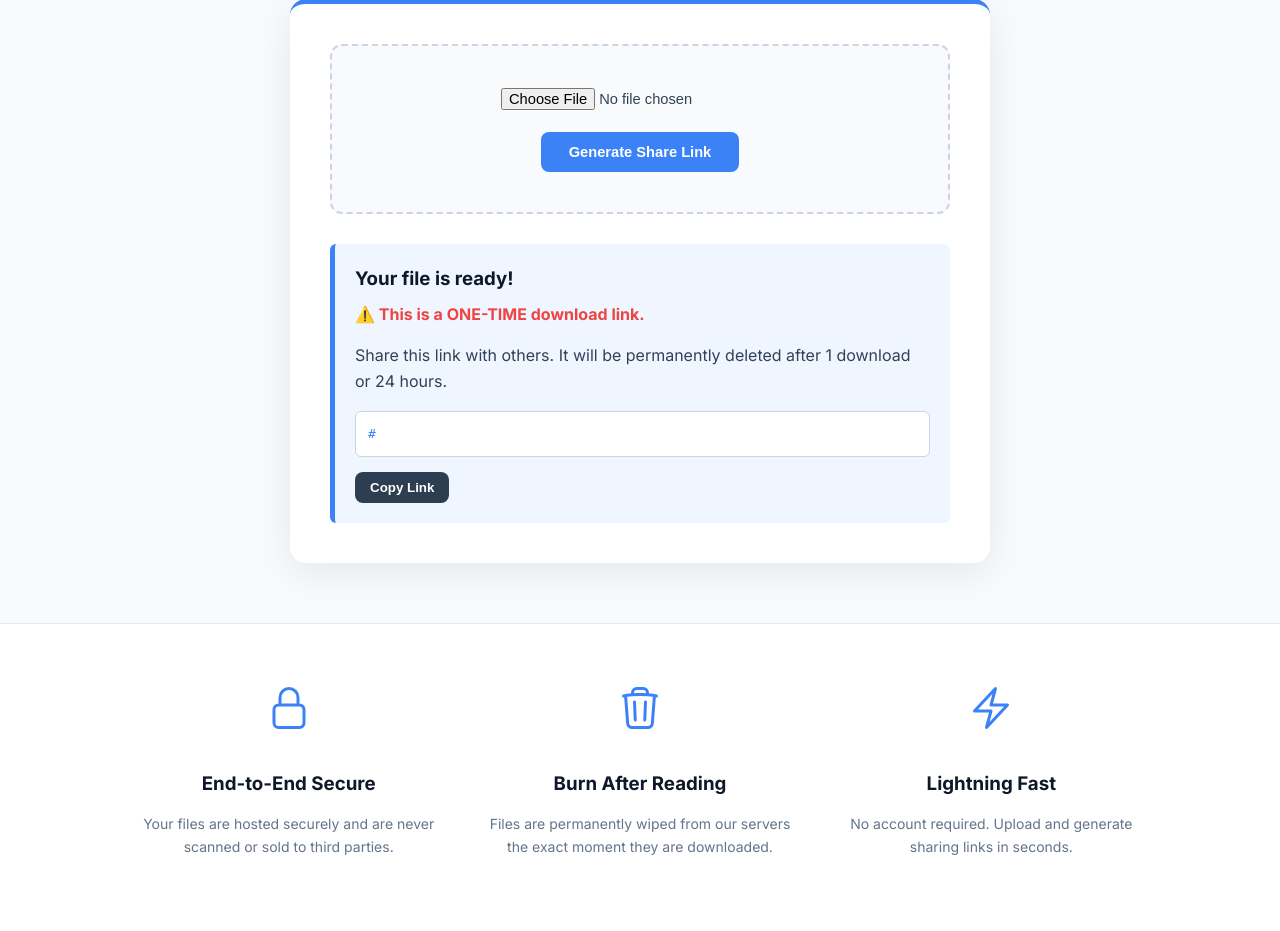
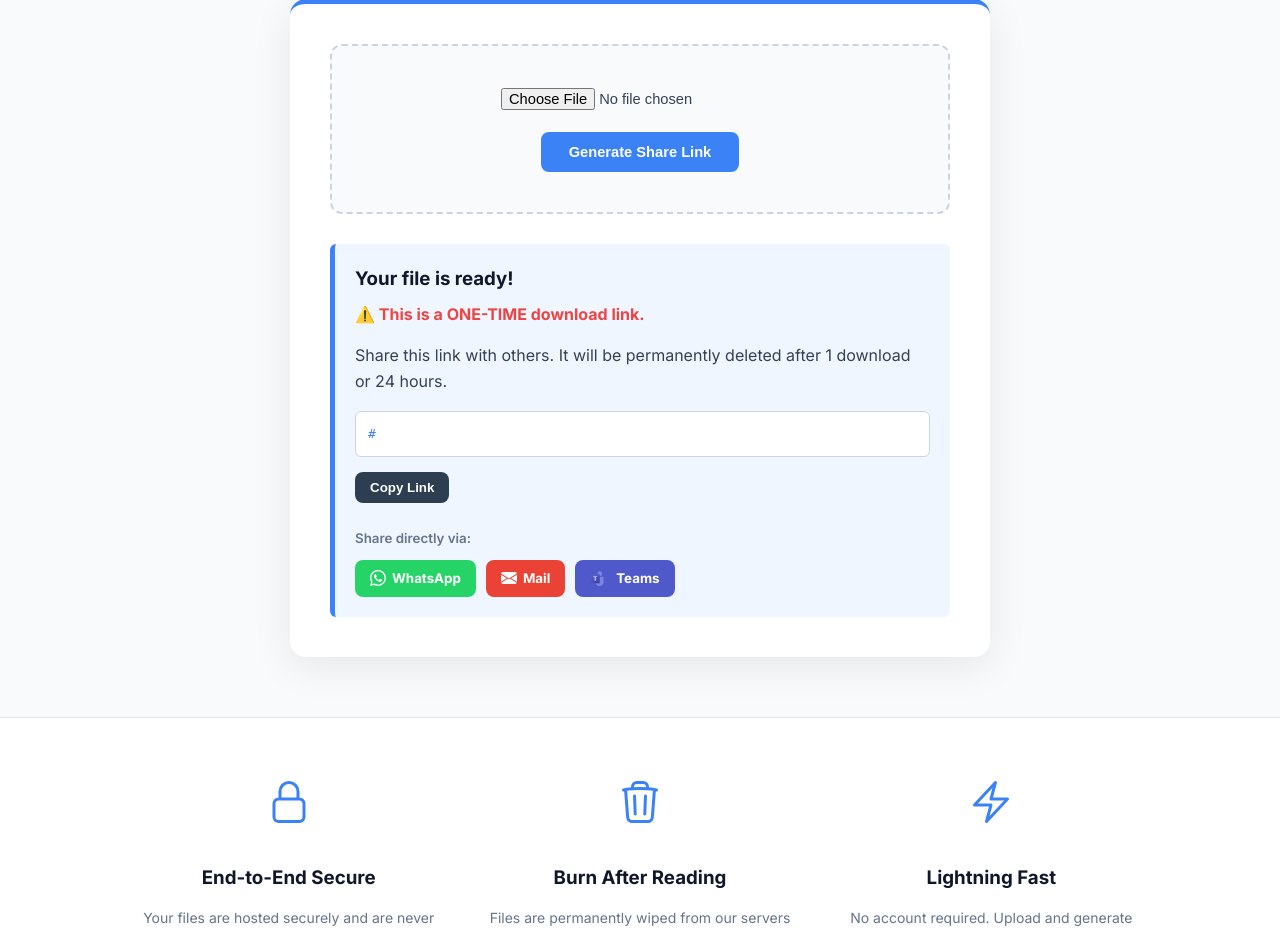
Before and after one commit to VirgoLabs/Zapp, a Django app: template file_sharing_app/templates/file_sharing_app/home.html in a window 1280 px wide. Shown: the part 332-1263 px from the top of the page. Run offline with Django 3.2, Linux system fonts and the light colour scheme; the template is opened without the code that fills it: most values are stand-ins (such as "Sample title", 1, 10 or a date in 2020).

Commit message:
direct link send feature

```diff
--- a/file_sharing_app/templates/file_sharing_app/home.html
+++ b/file_sharing_app/templates/file_sharing_app/home.html
@@ -1,12 +1,14 @@
 {% load static %}
 <!DOCTYPE html>
 <html lang="en">
+
 <head>
     <meta charset="UTF-8">
     <meta name="viewport" content="width=device-width, initial-scale=1.0">
     <title>QuickShare | Secure File Transfer</title>
     <link rel="stylesheet" href="{% static 'file_sharing_app/style.css' %}">
 </head>
+
 <body>
 
     <nav class="navbar">
@@ -19,7 +21,8 @@
 
     <header class="hero">
         <h1>Share Files Securely.</h1>
-        <p>Upload your documents, generate a secure link, and share it. The file will self-destruct immediately after it is downloaded.</p>
+        <p>Upload your documents, generate a secure link, and share it. The file will self-destruct immediately after it
+            is downloaded.</p>
     </header>
 
     <main class="container">
@@ -38,17 +41,57 @@
             <strong style="font-size: 14pt; color: #0f172a;">Your file is ready!</strong>
             <p style="color: #ef4444; font-weight: bold; margin-top: 8px;">⚠️ This is a ONE-TIME download link.</p>
             <p>Share this link with others. It will be permanently deleted after 1 download or 24 hours.</p>
+
             <div class="share-url">{{ share_url }}</div>
+
+            <p style="margin-top: 25px; margin-bottom: 10px; font-weight: 600; font-size: 10pt; color: #64748b;">Share
+                directly via:</p>
+
+            <div style="display: flex; gap: 10px; flex-wrap: wrap;">
+
+                <a href="https://api.whatsapp.com/send?text=I%20shared%20a%20secure%20file%20with%20you.%20Download%20it%20here:%20{{ share_url|urlencode }}"
+                    target="_blank" class="btn"
+                    style="background-color: #25D366; padding: 8px 15px; font-size: 10pt; display: flex; align-items: center; gap: 6px; text-decoration: none;">
+                    <svg width="16" height="16" fill="currentColor" viewBox="0 0 16 16">
+                        <path
+                            d="M13.601 2.326A7.854 7.854 0 0 0 7.994 0C3.627 0 .068 3.558.064 7.926c0 1.399.366 2.76 1.057 3.965L0 16l4.204-1.102a7.933 7.933 0 0 0 3.79.965h.004c4.368 0 7.926-3.558 7.93-7.93A7.898 7.898 0 0 0 13.6 2.326zM7.994 14.521a6.573 6.573 0 0 1-3.356-.92l-.24-.144-2.494.654.666-2.433-.156-.251a6.56 6.56 0 0 1-1.007-3.505c0-3.626 2.957-6.584 6.591-6.584a6.56 6.56 0 0 1 4.66 1.931 6.557 6.557 0 0 1 1.928 4.66c-.004 3.639-2.961 6.592-6.592 6.592zm3.615-4.934c-.197-.099-1.17-.578-1.353-.646-.182-.065-.315-.099-.445.099-.133.197-.513.646-.627.775-.114.133-.232.148-.43.05-.197-.1-.836-.308-1.592-.985-.59-.525-.985-1.175-1.103-1.372-.114-.198-.011-.304.088-.403.087-.088.197-.232.296-.346.1-.114.133-.198.198-.33.065-.134.034-.248-.015-.347-.05-.099-.445-1.076-.612-1.47-.16-.389-.323-.335-.445-.34-.114-.005-.247-.007-.38-.007a.729.729 0 0 0-.529.247c-.182.198-.691.677-.691 1.654 0 .977.71 1.916.81 2.049.098.133 1.394 2.132 3.383 2.992.47.205.84.326 1.129.418.475.152.904.129 1.246.08.38-.058 1.171-.48 1.338-.943.164-.464.164-.86.114-.943-.049-.084-.182-.133-.38-.232z" />
+                    </svg>
+                    WhatsApp
+                </a>
+
+                <a href="https://mail.google.com/mail/?view=cm&fs=1&su=Secure%20File%20Shared&body=I%20have%20shared%20a%20secure%20file%20with%20you.%20Download%20it%20here:%0A%0A{{ share_url|urlencode }}"
+                    target="_blank" class="btn"
+                    style="background-color: #EA4335; padding: 8px 15px; font-size: 10pt; display: flex; align-items: center; gap: 6px; text-decoration: none;">
+                    <svg width="16" height="16" fill="currentColor" viewBox="0 0 16 16">
+                        <path
+                            d="M.05 3.555A2 2 0 0 1 2 2h12a2 2 0 0 1 1.95 1.555L8 8.414.05 3.555ZM0 4.697v7.104l5.803-3.558L0 4.697ZM6.761 8.83l-6.57 4.027A2 2 0 0 0 2 14h12a2 2 0 0 0 1.808-1.144l-6.57-4.027L8 9.586l-1.239-.757Zm3.436-.586L16 11.801V4.697l-5.803 3.546Z" />
+                    </svg>
+                    Mail
+                </a>
+
+                <a href="msteams://teams.microsoft.com/l/chat/0/0?users=&message=I%20shared%20a%20secure%20file.%20Download%20it%20here:%20{{ share_url|urlencode }}"
+                    target="_blank" class="btn"
+                    style="background-color: #5059C9; color: #fff; padding: 8px 15px; font-size: 10pt; display: flex; align-items: center; gap: 8px; text-decoration: none;">
+                    <img src="{% static 'file_sharing_app/teams.svg' %}" alt="Teams" style="width: 18px; height: 18px;">
+                    <span style="font-weight: 700;">Teams</span>
+                </a>
+
+
+
+            </div>
         </div>
+
         {% endif %}
     </main>
 
-<section class="features-section">
+    <section class="features-section">
 
         <div class="feature-card">
             <div class="feature-icon">
-                <svg xmlns="http://www.w3.org/2000/svg" fill="none" viewBox="0 0 24 24" stroke-width="1.5" stroke="currentColor" style="width: 48px; height: 48px; color: #3b82f6; margin: 0 auto;">
-                  <path stroke-linecap="round" stroke-linejoin="round" d="M16.5 10.5V6.75a4.5 4.5 0 10-9 0v3.75m-.75 11.25h10.5a2.25 2.25 0 002.25-2.25v-6.75a2.25 2.25 0 00-2.25-2.25H6.75a2.25 2.25 0 00-2.25 2.25v6.75a2.25 2.25 0 002.25 2.25z" />
+                <svg xmlns="http://www.w3.org/2000/svg" fill="none" viewBox="0 0 24 24" stroke-width="1.5"
+                    stroke="currentColor" style="width: 48px; height: 48px; color: #3b82f6; margin: 0 auto;">
+                    <path stroke-linecap="round" stroke-linejoin="round"
+                        d="M16.5 10.5V6.75a4.5 4.5 0 10-9 0v3.75m-.75 11.25h10.5a2.25 2.25 0 002.25-2.25v-6.75a2.25 2.25 0 00-2.25-2.25H6.75a2.25 2.25 0 00-2.25 2.25v6.75a2.25 2.25 0 002.25 2.25z" />
                 </svg>
             </div>
             <h3>End-to-End Secure</h3>
@@ -57,8 +100,10 @@
 
         <div class="feature-card">
             <div class="feature-icon">
-                <svg xmlns="http://www.w3.org/2000/svg" fill="none" viewBox="0 0 24 24" stroke-width="1.5" stroke="currentColor" style="width: 48px; height: 48px; color: #3b82f6; margin: 0 auto;">
-                  <path stroke-linecap="round" stroke-linejoin="round" d="M14.74 9l-.346 9m-4.788 0L9.26 9m9.968-3.21c.342.052.682.107 1.022.166m-1.022-.165L18.16 19.673a2.25 2.25 0 01-2.244 2.077H8.084a2.25 2.25 0 01-2.244-2.077L4.772 5.79m14.456 0a48.108 48.108 0 00-3.478-.397m-12 .562c.34-.059.68-.114 1.022-.165m0 0a48.11 48.11 0 013.478-.397m7.5 0v-.916c0-1.18-.91-2.164-2.09-2.201a51.964 51.964 0 00-3.32 0c-1.18.037-2.09 1.022-2.09 2.201v.916m7.5 0a48.667 48.667 0 00-7.5 0" />
+                <svg xmlns="http://www.w3.org/2000/svg" fill="none" viewBox="0 0 24 24" stroke-width="1.5"
+                    stroke="currentColor" style="width: 48px; height: 48px; color: #3b82f6; margin: 0 auto;">
+                    <path stroke-linecap="round" stroke-linejoin="round"
+                        d="M14.74 9l-.346 9m-4.788 0L9.26 9m9.968-3.21c.342.052.682.107 1.022.166m-1.022-.165L18.16 19.673a2.25 2.25 0 01-2.244 2.077H8.084a2.25 2.25 0 01-2.244-2.077L4.772 5.79m14.456 0a48.108 48.108 0 00-3.478-.397m-12 .562c.34-.059.68-.114 1.022-.165m0 0a48.11 48.11 0 013.478-.397m7.5 0v-.916c0-1.18-.91-2.164-2.09-2.201a51.964 51.964 0 00-3.32 0c-1.18.037-2.09 1.022-2.09 2.201v.916m7.5 0a48.667 48.667 0 00-7.5 0" />
                 </svg>
             </div>
             <h3>Burn After Reading</h3>
@@ -67,8 +112,10 @@
 
         <div class="feature-card">
             <div class="feature-icon">
-                <svg xmlns="http://www.w3.org/2000/svg" fill="none" viewBox="0 0 24 24" stroke-width="1.5" stroke="currentColor" style="width: 48px; height: 48px; color: #3b82f6; margin: 0 auto;">
-                  <path stroke-linecap="round" stroke-linejoin="round" d="M3.75 13.5l10.5-11.25L12 10.5h8.25L9.75 21.75 12 13.5H3.75z" />
+                <svg xmlns="http://www.w3.org/2000/svg" fill="none" viewBox="0 0 24 24" stroke-width="1.5"
+                    stroke="currentColor" style="width: 48px; height: 48px; color: #3b82f6; margin: 0 auto;">
+                    <path stroke-linecap="round" stroke-linejoin="round"
+                        d="M3.75 13.5l10.5-11.25L12 10.5h8.25L9.75 21.75 12 13.5H3.75z" />
                 </svg>
             </div>
             <h3>Lightning Fast</h3>
@@ -78,9 +125,10 @@
     </section>
 
     <footer>
-        <p>&copy;  All rights reserved.</p>
+        <p>&copy; All rights reserved.</p>
     </footer>
 
     <script src="{% static 'file_sharing_app/scripts.js' %}"></script>
 </body>
+
 </html>
```
Also changed, not shown: file_sharing_project/settings.py (+8 -1 lines), file_sharing_app/static/file_sharing_app/teams.svg (added).
